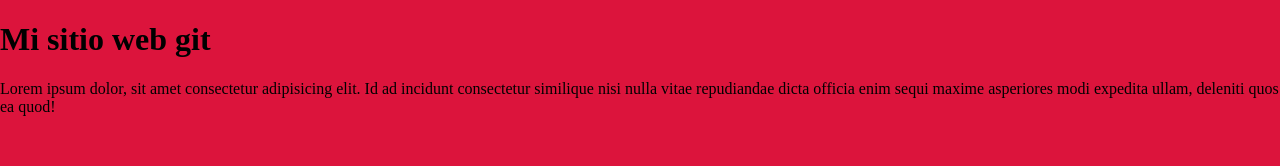
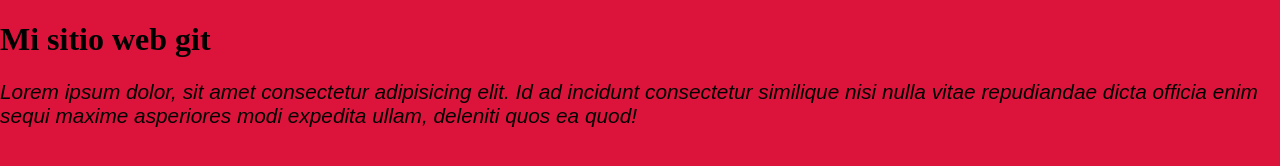
Before and after one commit to MA8079/Proyecto-WebGit, a plain HTML site: page index.html in a window 1280 px wide. Drawn offline with Linux system fonts and the light colour scheme.

Commit message:
Nueva cabecera y párrafo

```diff
--- a/css/estilos.css
+++ b/css/estilos.css
@@ -2,5 +2,9 @@ body {
     padding: 0;
     margin: 0;
     background-color: crimson;
-
 }
+p{
+    font-family: Arial, sans-serif;
+    font-size: 1.3em;
+    font-style: oblique;
+}
```
